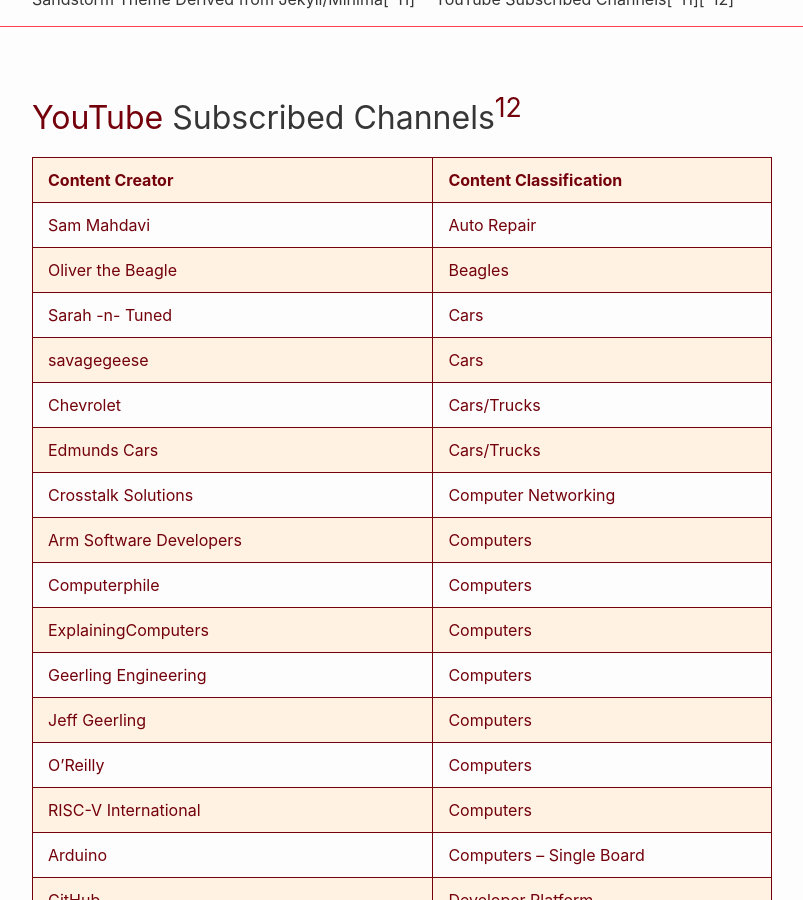
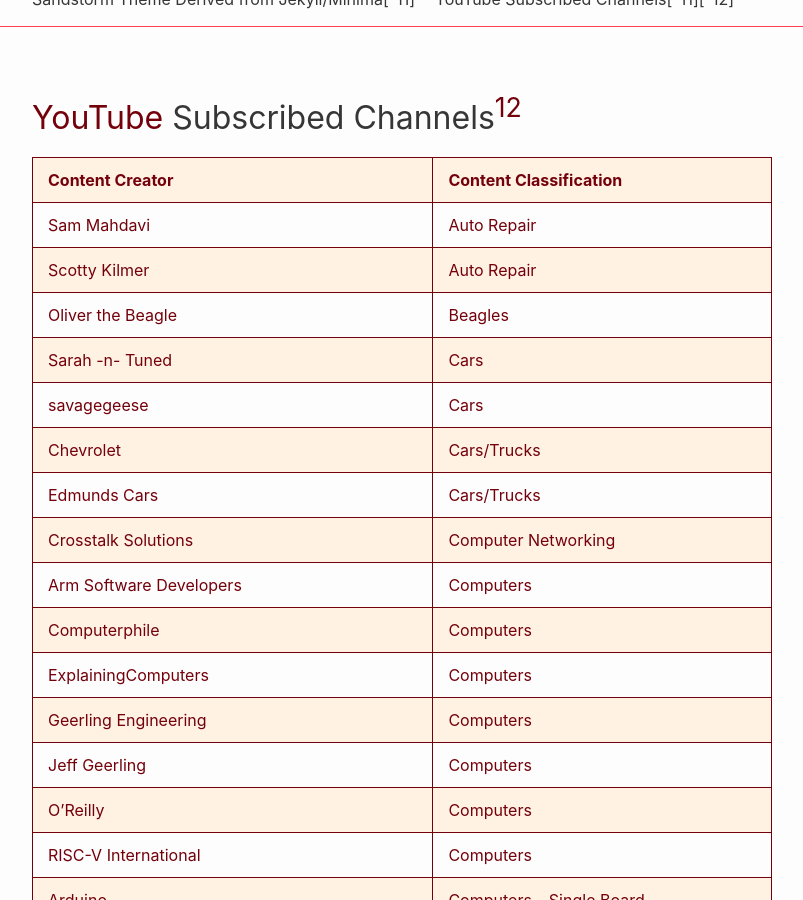
Before and after one commit to RalphHightower/RalphHightower, a Jekyll site: the page built from YouTubeSubscribedChannels.md, in a window 1280 px wide and 900 px high, scrolled down 789 px. Shown: the whole window, without its empty margins (238-1041 px from the left). Built offline with Jekyll 4.4.1, drawn with Linux system fonts in a browser that asks for light colours; our own code applies the rules of GitHub Pages for plain Markdown files.

Commit message:
docs: added Scotty Kilmer

```diff
--- a/YouTubeSubscribedChannels.md
+++ b/YouTubeSubscribedChannels.md
@@ -6,6 +6,7 @@
 | Content Creator | Content Classification |
 |---|---|
 | [Sam Mahdavi](https://youtube.com/@sammahdavi7031 ) | Auto Repair |
+| [Scotty Kilmer](https://youtube.com/@scottykilmer ) | Auto Repair |
 | [Oliver the Beagle](https://youtube.com/@OlivertheBeagle ) | Beagles |
 | [Sarah -n- Tuned](https://youtube.com/@SarahnTuned ) | Cars |
 | [savagegeese](https://youtube.com/@savagegeese ) | Cars |
```
